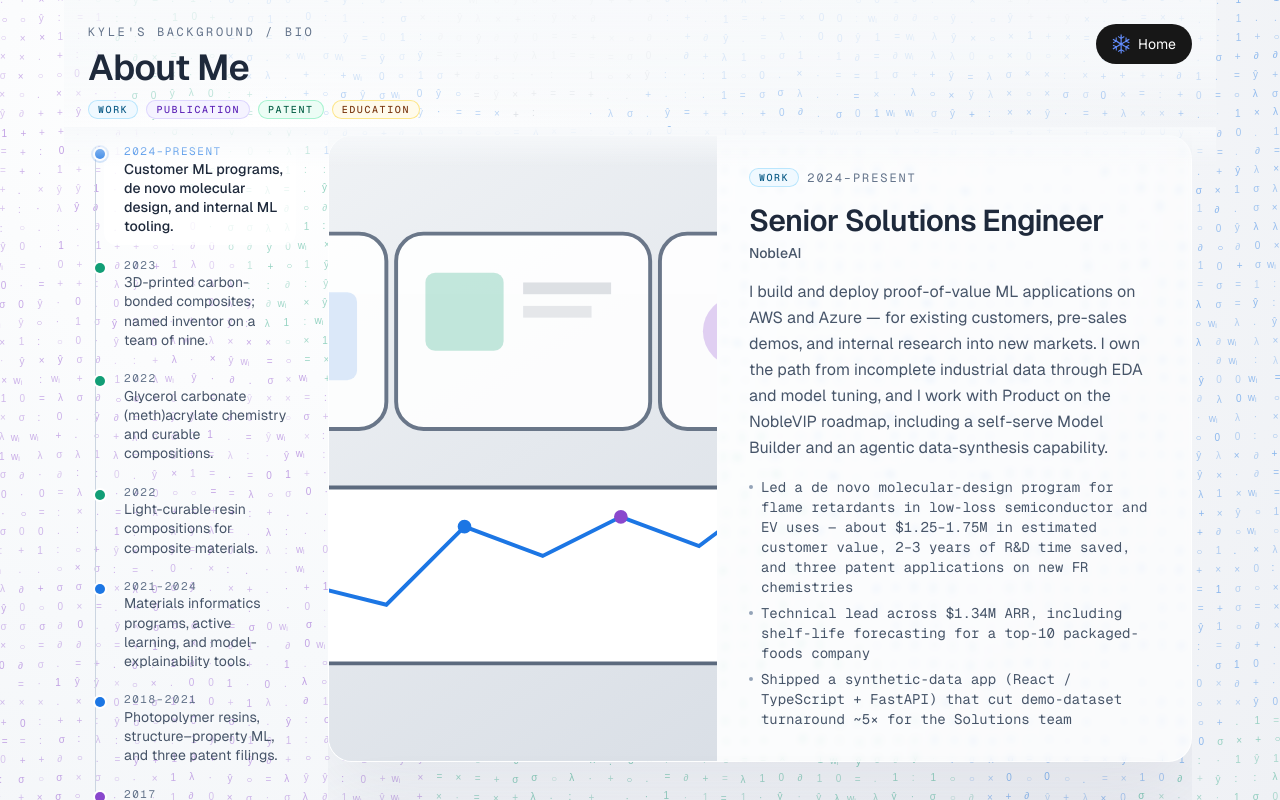
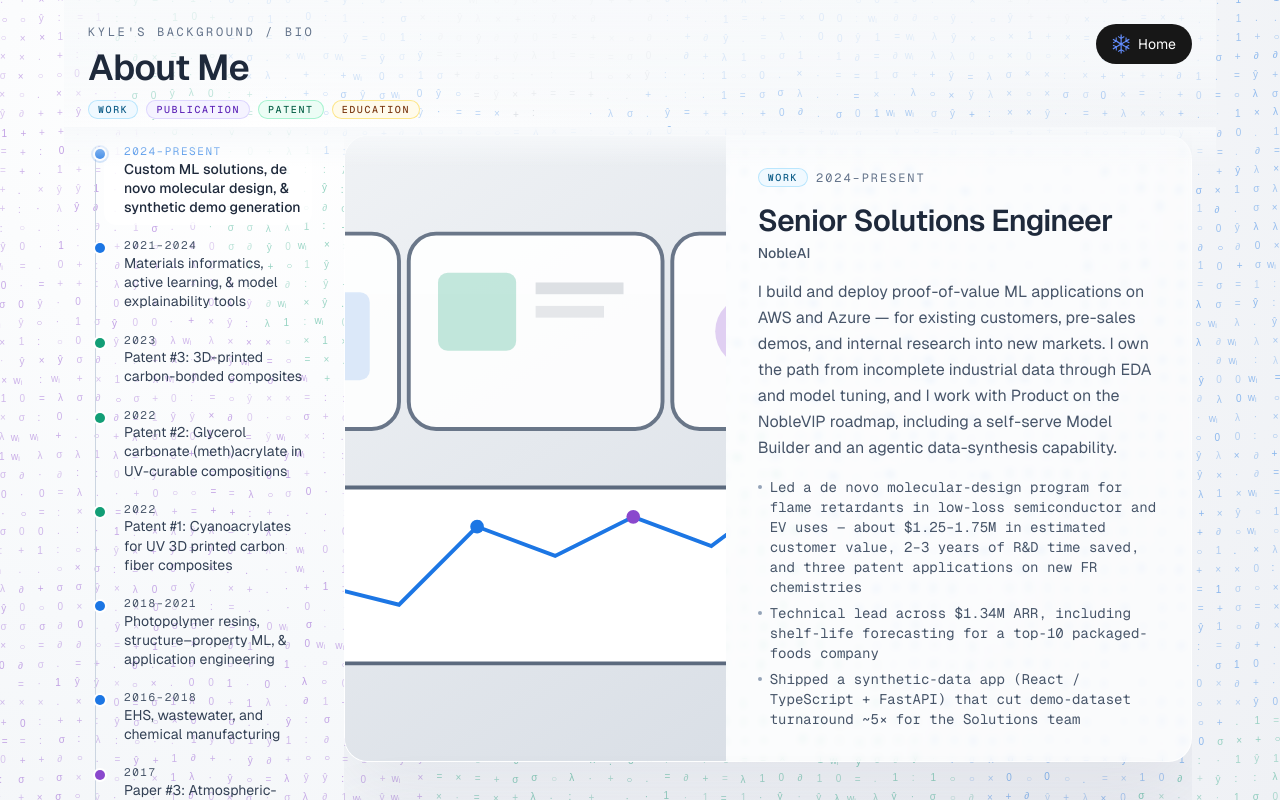
Before and after one commit to kylecsnow/js-ml-dashboard, a Next.js app in the folder frontend/: page /about-me in a window 1280 px wide. Built offline with nearby package versions, Linux system fonts and the light colour scheme.

Commit message:
tweak timeline sorting, add some links for certain items

```diff
--- a/frontend/app/about-me/data.ts
+++ b/frontend/app/about-me/data.ts
@@ -5,7 +5,8 @@ import type { TimelineEntry } from './types';
  *
  * To add an item: append an object (unique `id`), drop an image in
  * `frontend/public/about-me/`, and point `image.src` at it.
- * The page sorts by `startYear` (newest first).
+ * The page sorts newest-first by `endYear`, an `endYear` is set,
+ * otherwise by `startYear`. For current job, `'present'` can be set as the `endYear`.
  */
 export const TIMELINE: TimelineEntry[] = [
   {
@@ -13,9 +14,10 @@ export const TIMELINE: TimelineEntry[] = [
     kind: 'work',
     year: '2024–present',
     startYear: 2024,
+    endYear: 'present',
     title: 'Senior Solutions Engineer',
     org: 'NobleAI',
-    summary: 'Customer ML programs, de novo molecular design, and internal ML tooling.',
+    summary: 'Custom ML solutions, de novo molecular design, & synthetic demo generation',
     body: 'I build and deploy proof-of-value ML applications on AWS and Azure — for existing customers, pre-sales demos, and internal research into new markets. I own the path from incomplete industrial data through EDA and model tuning, and I work with Product on the NobleVIP roadmap, including a self-serve Model Builder and an agentic data-synthesis capability.',
     highlights: [
       'Led a de novo molecular-design program for flame retardants in low-loss semiconductor and EV uses — about $1.25–1.75M in estimated customer value, 2–3 years of R&D time saved, and three patent applications on new FR chemistries',
@@ -32,9 +34,10 @@ export const TIMELINE: TimelineEntry[] = [
     kind: 'work',
     year: '2021–2024',
     startYear: 2021,
+    endYear: 2024,
     title: 'Senior Data Scientist',
     org: 'Citrine Informatics',
-    summary: 'Materials informatics programs, active learning, and model-explainability tools.',
+    summary: 'Materials informatics, active learning, & model explainability tools',
     body: 'I was the technical owner on materials-informatics contracts — from experimental design through executive readouts that won renewals and expansions. I also stood up internal research (active-learning benchmarks, structurally constrained generative design) and a lightweight Dash app for model performance and explainability, and advised lab scientists and R&D leaders on adopting ML.',
     highlights: [
       'Drove technical success across ~$2M ARR of customer contracts',
@@ -53,7 +56,8 @@ export const TIMELINE: TimelineEntry[] = [
     startYear: 2023,
     title: 'A method of making a three-dimensional printed carbon-bonded composite article',
     org: 'USPTO · US 2023/0399520 A1',
-    summary: '3D-printed carbon-bonded composites; named inventor on a team of nine.',
+    href: 'https://patents.google.com/patent/US20230399520A1/en',
+    summary: 'Patent #3: 3D-printed carbon-bonded composites',
     body: 'Published December 2023. This Arkema application covers a method for making a 3D-printed carbon-bonded composite article — part of the photopolymer and composite printing work I did in Sartomer technical service. I am a co-inventor on a team of nine.',
     highlights: [
       'Named inventor (team of nine)',
@@ -72,7 +76,8 @@ export const TIMELINE: TimelineEntry[] = [
     startYear: 2022,
     title: 'Method of making glycerol carbonate (meth)acrylate and curable compositions based thereon',
     org: 'USPTO · US 2022/0298131 A1',
-    summary: 'Glycerol carbonate (meth)acrylate chemistry and curable compositions.',
+    href: 'https://patents.google.com/patent/US20220298131A1/en',
+    summary: 'Patent #2: Glycerol carbonate (meth)acrylate in UV-curable compositions',
     body: 'Published September 2022. Co-invented with S. Nunez. The application describes a route to glycerol carbonate (meth)acrylate and curable compositions built on that monomer — chemistry aimed at 3D-printable and other light-curable resin systems from the Sartomer work.',
     highlights: [
       'Co-inventor with S. Nunez',
@@ -91,7 +96,8 @@ export const TIMELINE: TimelineEntry[] = [
     startYear: 2022,
     title: 'Light-curable compositions useful for forming composite materials',
     org: 'USPTO · US 2022/0213245 A1',
-    summary: 'Light-curable resin compositions for composite materials.',
+    href: 'https://patents.google.com/patent/US20220213245A1/en',
+    summary: 'Patent #1: Cyanoacrylates for UV 3D printed carbon fiber composites',
     body: 'Published July 2022. Co-invented with W. Wolf. The application covers light-curable compositions for forming composite materials — the formulation side of the carbon-fiber and photopolymer printing work at Arkema.',
     highlights: [
       'Co-inventor with W. Wolf',
@@ -108,10 +114,11 @@ export const TIMELINE: TimelineEntry[] = [
     kind: 'work',
     year: '2018–2021',
     startYear: 2018,
+    endYear: 2021,
     title: '3D Printing Technical Service Engineer',
     org: 'Arkema Inc. (Sartomer)',
     location: 'Exton, PA',
-    summary: 'Photopolymer resins, structure–property ML, and three patent filings.',
+    summary: 'Photopolymer resins, structure–property ML, & application engineering',
     body: 'I sat between formulation chemistry and customers: designing high-performance 3D-printable photopolymers meant to compete with engineering plastics, and building a structure–property ML system that predicted mechanical, thermal, and rheological behavior from composition and process settings. I was technical lead on polymer materials for a carbon-fiber composite printing method aimed at aerospace, automotive, and energy parts, and I helped stand up data-management standards for the group’s formulation and property databases.',
     highlights: [
       'ML system for resin performance from chemistry and processing conditions',
@@ -130,7 +137,8 @@ export const TIMELINE: TimelineEntry[] = [
     startYear: 2017,
     title: 'Thermochemical synthesis of ammonia and syngas from natural gas at atmospheric pressure',
     org: 'Industrial & Engineering Chemistry Research',
-    summary: 'Atmospheric-pressure thermochemical route to ammonia and syngas.',
+    href: 'https://pubs.acs.org/iecred/article-abstract/56/47/14014/867703/Thermochemical-Synthesis-of-Ammonia-and-Syngas?redirectedFrom=PDF',
+    summary: 'Paper #3: Atmospheric-pressure route to ammonia and syngas',
     body: 'M.G. Heidlage, E.A. Kezar, K.C. Snow, P.H. Pfromm. Ind. Eng. Chem. Res. 2017, 56, 47, 14014–14024. Work from the University of Minnesota on making ammonia and syngas from natural gas without the usual high-pressure loop.',
     highlights: [
       'Ind. Eng. Chem. Res. 2017, 56, 47, 14014–14024',
@@ -147,10 +155,11 @@ export const TIMELINE: TimelineEntry[] = [
     kind: 'work',
     year: '2016–2018',
     startYear: 2016,
+    endYear: 2018,
     title: 'Environmental, Health, & Safety Engineer',
     org: 'Arkema Inc. (Hydrogen Peroxides)',
     location: 'Blooming Prairie, MN',
-    summary: 'Plant environmental compliance, wastewater, and capital projects.',
+    summary: 'EHS, wastewater, and chemical manufacturing',
     body: 'First industry role after graduate school: I owned environmental compliance for the hydrogen peroxide plant — wastewater-treatment performance, troubleshooting, and state and federal permits — and project-managed capital work including tank-farm secondary containment, storm-water piping, and waste-minimization projects.',
     highlights: [
       'Environmental compliance and permit performance for plant operations',
@@ -170,7 +179,7 @@ export const TIMELINE: TimelineEntry[] = [
     title: 'M.S., Chemical Engineering',
     org: 'University of Minnesota',
     location: 'Minneapolis, MN',
-    summary: 'Graduate chemical engineering, completed May 2016.',
+    summary: 'M.S. Chemical Engineering, University of Minnesota',
     body: 'Master’s in chemical engineering at the University of Minnesota–Twin Cities. The ammonia and syngas publication sits next to this stretch of the timeline.',
     highlights: ['Completed May 2016', 'Minneapolis, MN'],
     image: {
@@ -185,6 +194,7 @@ export const TIMELINE: TimelineEntry[] = [
     startYear: 2014,
     title: 'Optimization of Ni–Cr flux growth for hexagonal boron nitride single crystals',
     org: 'Journal of Crystal Growth',
+    href: 'https://www.sciencedirect.com/science/article/abs/pii/S0022024813006313',
     summary: 'Flux-growth optimization for hexagonal boron nitride crystals.',
     body: 'T.B. Hoffman, B. Clubine, Y. Zhang, K. Snow, J.H. Edgar. Journal of Crystal Growth 2014, 393, 114–118. Crystal-growth work on hexagonal boron nitride from a Ni–Cr flux, from the Kansas State years.',
     highlights: [
@@ -205,7 +215,7 @@ export const TIMELINE: TimelineEntry[] = [
     title: 'B.S., Chemical Engineering',
     org: 'Kansas State University',
     location: 'Manhattan, KS',
-    summary: 'Summa cum laude, May 2014.',
+    summary: 'B.S. Chemical Engineering, Kansas State University (summa cum laude)',
     body: 'Bachelor’s in chemical engineering at Kansas State University, summa cum laude. The hBN crystal-growth paper and the colloidal nanocrystal paper sit on either side of this degree.',
     highlights: ['Summa cum laude', 'Completed May 2014', 'Manhattan, KS'],
     image: {
@@ -220,7 +230,8 @@ export const TIMELINE: TimelineEntry[] = [
     startYear: 2013,
     title: 'A simple and generic approach for synthesizing colloidal metal and metal oxide nanocrystals',
     org: 'Nanoscale',
-    summary: 'A general route to colloidal metal and metal-oxide nanocrystals.',
+    href: 'https://pubs.rsc.org/nr/article-abstract/5/16/7368/407558/A-simple-and-generic-approach-for-synthesizing?redirectedFrom=fulltext',
+    summary: 'Paper #1: Electrochemical synthesis of colloidal metal & metal-oxide nanoparticles',
     body: 'J.E. Cloud, T.S. Yoder, N.K. Harvey, K. Snow, Y. Yang. Nanoscale 2013, 5, 7368–7378. A short, general synthesis method for colloidal metal and metal-oxide nanocrystals.',
     highlights: [
       'Nanoscale 2013, 5, 7368–7378',
--- a/frontend/app/about-me/page.tsx
+++ b/frontend/app/about-me/page.tsx
@@ -6,13 +6,13 @@ import EntryCopy from './components/EntryCopy';
 import EntryVisual from './components/EntryVisual';
 import KindBadge from './components/KindBadge';
 import { TIMELINE } from './data';
-import { KIND_META } from './types';
+import { KIND_META, timelineSortYear } from './types';
 import { useTimelineNavigation } from './useTimelineNavigation';
 
 const CARD_CLASS =
   'overflow-hidden rounded-3xl border border-white/80 bg-white/65 shadow-[0_24px_80px_rgba(87,102,129,0.12)] backdrop-blur-[3px]';
 
-const ENTRIES = [...TIMELINE].sort((a, b) => b.startYear - a.startYear);
+const ENTRIES = [...TIMELINE].sort((a, b) => timelineSortYear(b) - timelineSortYear(a));
 const ENTRY_IDS = ENTRIES.map((entry) => entry.id);
 const SCROLL_TOP_OFFSET = 16;
 
@@ -122,7 +122,7 @@ export default function AboutMePage() {
         <nav
           ref={railRef}
           aria-label="Timeline"
-          className="hidden h-full w-52 shrink-0 overflow-y-auto self-stretch py-2 md:block"
+          className="hidden h-full w-56 shrink-0 overflow-y-auto self-stretch py-2 md:block"
         >
           <div className="relative pl-4">
             <div className="absolute bottom-3 left-[7px] top-3 w-px bg-slate-300" />
@@ -154,12 +154,12 @@ export default function AboutMePage() {
                       />
                       <span
                         className={`font-[family-name:var(--font-geist-mono)] text-[11px] uppercase tracking-[0.14em] ${
-                          active ? meta.activeText : 'text-slate-500'
+                          active ? meta.activeText : 'text-slate-600'
                         }`}
                       >
                         {entry.year}
                       </span>
-                      <span className={`text-sm leading-snug ${active ? 'font-medium text-slate-800' : 'text-slate-600'}`}>
+                      <span className={`text-sm leading-snug ${active ? 'font-medium text-slate-800' : 'text-slate-700'}`}>
                         {entry.summary}
                       </span>
                     </a>
```
Also changed, not shown: frontend/app/about-me/components/EntryCopy.tsx (+12 -1 lines), frontend/app/about-me/types.ts (+11 -1 lines).
